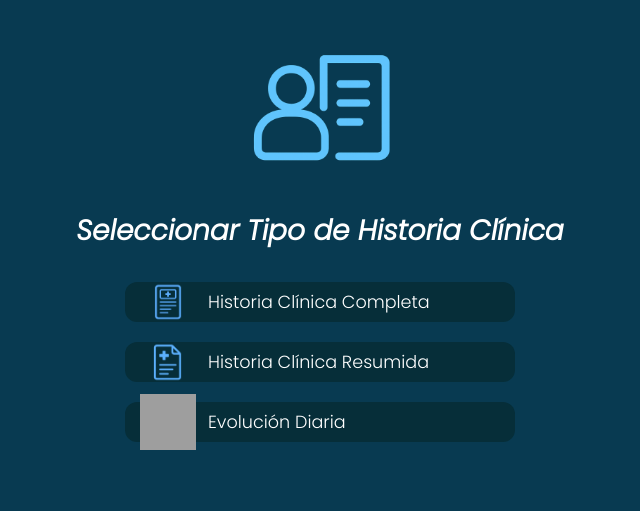
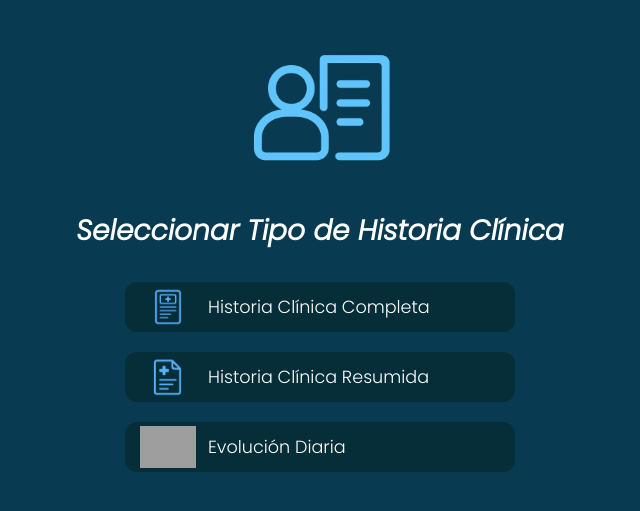
Before and after one commit to medsysbot/medisys-app-frontend, a FastAPI app: page /historia in a window 1280 px wide. Shown: the top 511 px of the page, without its empty margins (320-960 px from the left). Run offline with FastAPI, Linux system fonts and the light colour scheme; grey boxes are pictures that could not be loaded.

Commit message:
Update historia.html

```diff
--- a/templates/historia.html
+++ b/templates/historia.html
@@ -47,7 +47,7 @@
       text-decoration: none;
       font-weight: 400;
       font-size: 1.1rem;
-      height: 40px;
+      height: 50px; /* Altura ajustada a 50px */
       padding: 0 15px;
       border-radius: 12px;
       width: 360px;
@@ -63,6 +63,8 @@
       width: 56px;
       height: 56px;
       margin-right: 12px;
+      object-fit: contain;
+      align-self: center;
     }
   </style>
 </head>
```
